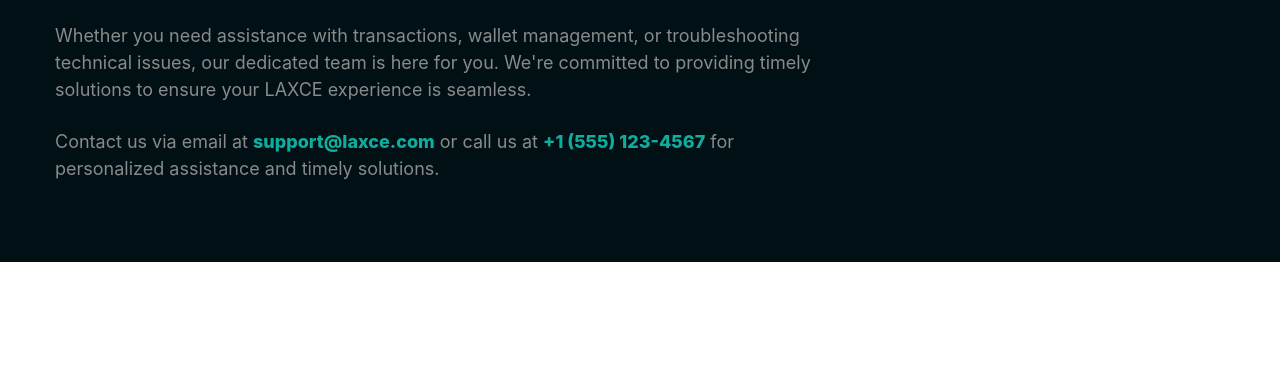
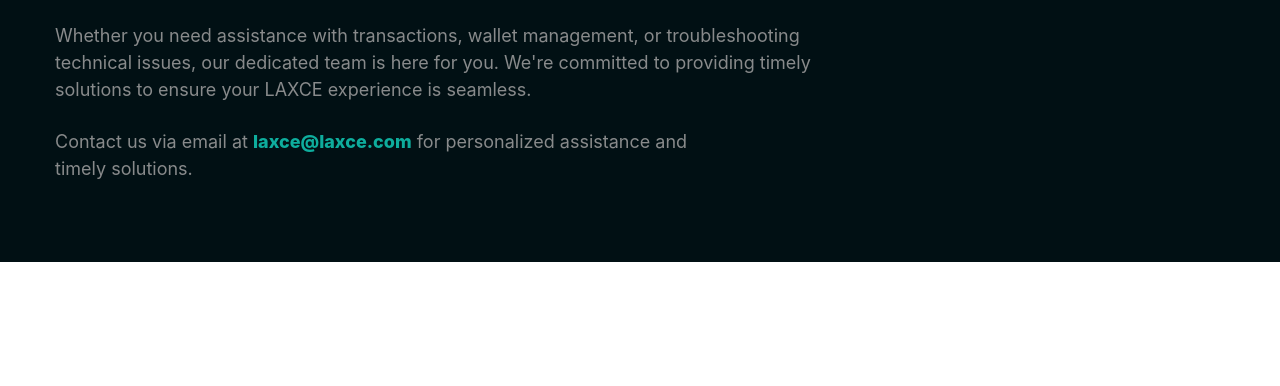
Before and after one commit to manitecno/Laxce-Website, a website: page support.html in a window 1280 px wide. Shown: the part 809-1195 px from the top of the page. Drawn offline with nearby package versions, Linux system fonts and the light colour scheme.

Commit message:
New adds by raunak and me

```diff
--- a/support.html
+++ b/support.html
@@ -151,9 +151,8 @@
 											</p>
 											<p>
 												Contact us via email at <span
-													style="color: #0EAD9D; font-weight: 800;">support@laxce.com</span>
-												or call us at <span style="color: #0EAD9D; font-weight: 800;">+1 (555)
-													123-4567</span> for personalized assistance and
+													style="color: #0EAD9D; font-weight: 800;">laxce@laxce.com</span>
+												for personalized assistance and
 												timely solutions.
 											</p>
 										</div>
```
